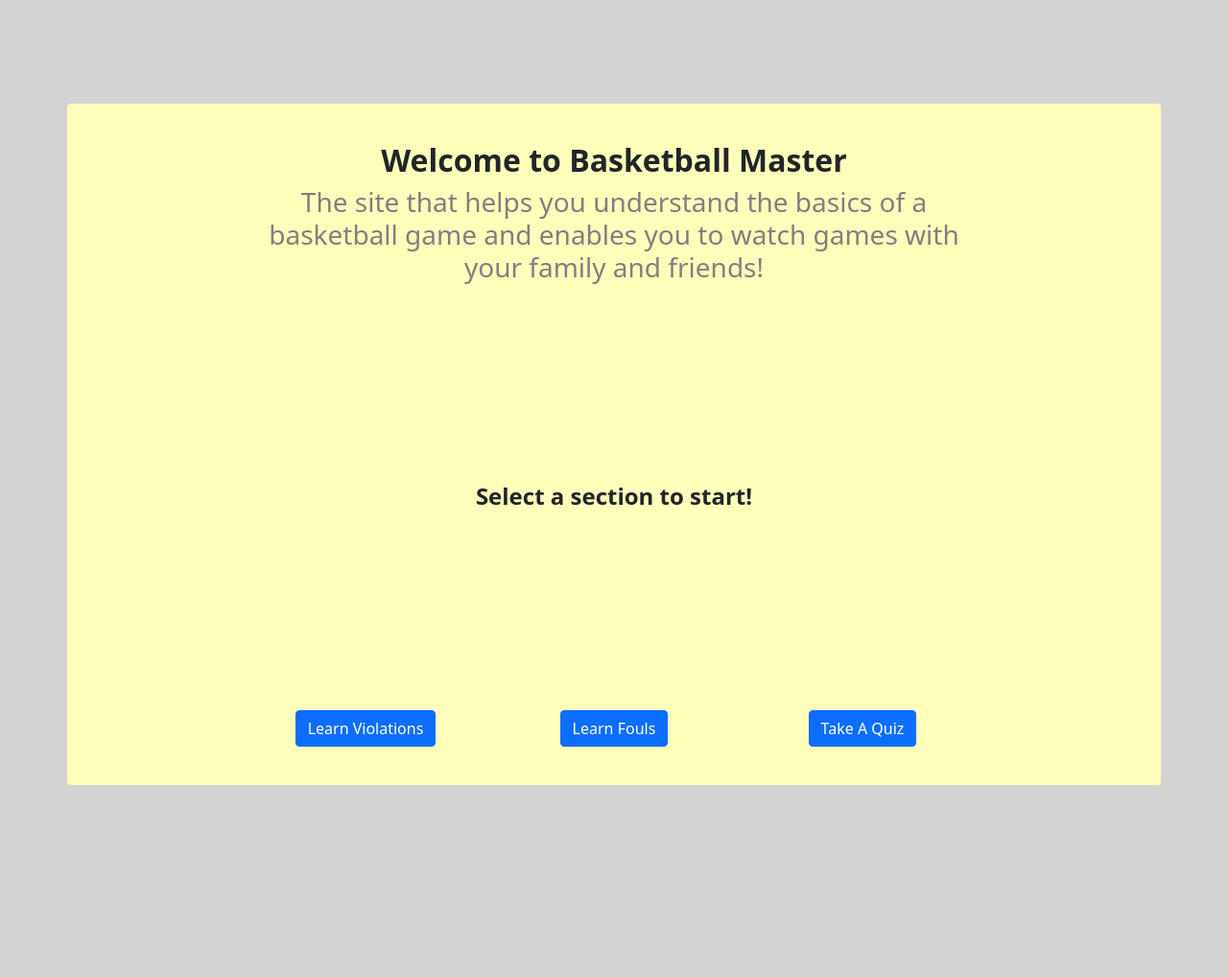
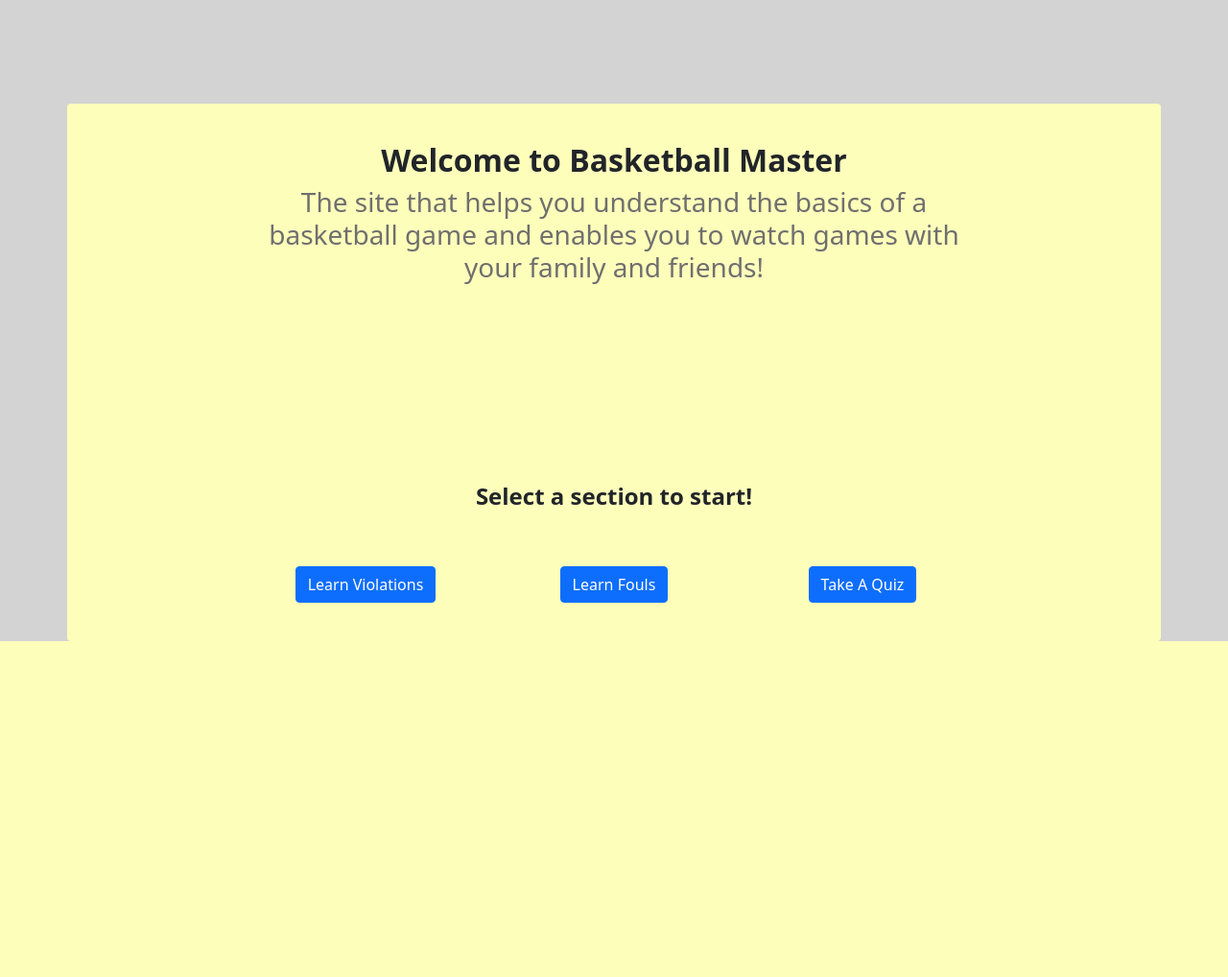
Before and after one commit to LeoLuo0320/UI-Project, a Flask app: page / in a window 1280 px wide. Shown: the part 148-1166 px from the top of the page at 96% size. After the commit the page ends 816 px from the top, so only its background shows below. Run offline with Flask 2, Linux system fonts and the light colour scheme; some libraries are stand-ins or nearby versions.

Commit message:
improve ui

```diff
--- a/static/main.css
+++ b/static/main.css
@@ -8,7 +8,7 @@ body {
 }
 
 #welcome {
-  color: gray;
+  color: rgb(111, 111, 111);
 }
 
 #user-choice {
@@ -16,8 +16,8 @@ body {
 }
 
 #extra_space {
-  padding-top:30px;
-  padding-bottom:30px;
+  padding-top: 30px;
+  padding-bottom: 30px;
 }
 
 .learning-media {
@@ -29,82 +29,16 @@ body {
   background-color: rgb(254, 254, 187);
   padding: 5vh 5vw;
   border: none;
-  margin-bottom: 200px;
 }
 
 .selection-start-format {
-  padding-bottom: 200px;
+  padding-bottom: 50px;
 }
 
-
-
-/* #add-player-title {
-    text-align: center;
+.video-explanation {
+  margin-top: 10%;
 }
 
-#edit-player-title {
-    text-align: center;
+.quiz-body {
+  margin-top: 100px;
 }
-
-#home-popular {
-    margin: 20px 0px;
-}
-
-.success {
-    color: green;
-}
-
-.fail {
-    color: red;
-}
-
-.home-popular-name {
-    text-align: center;
-}
-
-.popular-players {
-    outline: 1px solid grey;
-    text-align: center;
-}
-
-.home-popular-pic {
-    width: 100%;
-}
-
-.view-img {
-    width: 90%;
-    padding: auto 0;
-}
-
-.add-player-title,
-.edit-player-title {
-    margin: 10px 0;
-}
-
-.add-player-row,
-.edit-player-row {
-    margin: 10px 0px 10px 0;
-}
-
-.welcome-title {
-    background-color: lightskyblue;
-}
-
-.highlight {
-    font-weight: bold;
-    text-decoration: underline;
-}
-
-#edit-submit-discard {
-    margin: 10px auto;
-}
-
-
-.my-bg {
-    background-color: #1e90ff;
-}
-
-
-textarea {
-    width: 50%;
-} */
--- a/templates/fouls.html
+++ b/templates/fouls.html
@@ -22,8 +22,10 @@
                 {{foul.definition}}
             </div>
             {% if foul.video_explanation%}
-            <h2>Video Explanation</h2>
-            {{foul.video_explanation}}
+            <div class="video-explanation">
+                <h2>Video Explanation</h2>
+                {{foul.video_explanation}}
+            </div>
             {% endif %}
         </div>
     </div>
--- a/templates/quiz.html
+++ b/templates/quiz.html
@@ -8,14 +8,14 @@
   <div class="row">
     <div class="col-6">
       <h2>Question {{question.quiz_id}}/6</h2>
-      <iframe
-        width="100%" height="400" src={{question.vid}}{{ options }} title="YouTube video player" frameborder="0"
+      <iframe width="100%" height="400" src={{question.vid}}{{ options }} title="YouTube video player" frameborder="0"
         allow="accelerometer; autoplay; clipboard-write; encrypted-media; gyroscope; picture-in-picture"
         allowfullscreen>
       </iframe>
     </div>
     <div class="col-6">
       <h2>Current Score: {{user_info.num_corret_quiz}}/{{question.num}}</h2>
+      <div class="quiz-body">
         <p>{{question.question}}</p>
         <form>
           <input class="form-check-input" type="radio" id={{question.op1}} name="ans" value={{question.op1}}>
@@ -37,6 +37,7 @@
             Next Question
             {%endif%}
           </button>
+        </div>
       </div>
     </div>
   </div>
--- a/templates/violations.html
+++ b/templates/violations.html
@@ -22,8 +22,10 @@
                 {{violation.definition}}
             </div>
             {% if violation.video_explanation%}
-            <h2>Video Explanation</h2>
-            {{violation.video_explanation}}
+            <div class="video-explanation">
+                <h2>Video Explanation</h2>
+                {{violation.video_explanation}}
+            </div>
             {% endif %}
         </div>
     </div>
--- a/templates/welcome.html
+++ b/templates/welcome.html
@@ -1,7 +1,7 @@
 {% extends "layout.html" %}
 
 {% block content %}
-<div class="container card extra_space" >
+<div class="container card extra_space">
     <div class="row welcome-title">
         <div class="col-9" id="home-title">
             <h2><b>Welcome to Basketball Master</b></h2>
@@ -10,8 +10,8 @@
                     games with your family and friends!</h3>
             </div>
             <div id="user-choice" class="row">
-              <div class = "selection-start-format">
-                <h4><b>Select a section to start!</b></h4>
+                <div class="selection-start-format">
+                    <h4><b>Select a section to start!</b></h4>
                 </div>
                 <div class="col-4">
                     <button class="btn btn-primary extra_space" id="learn-violations">Learn Violations</button>
```
Lines whose indentation alone changed are shown as unchanged.
